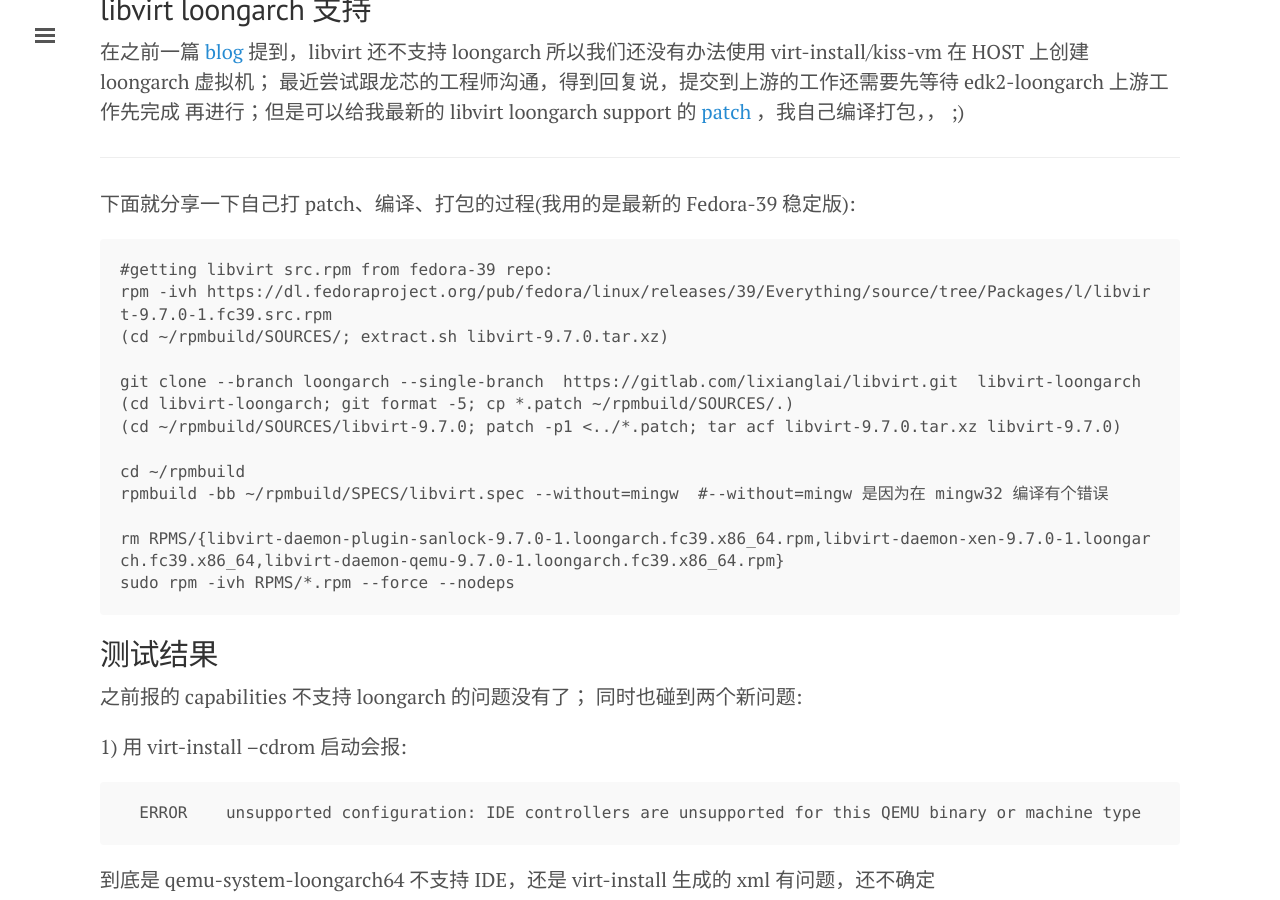
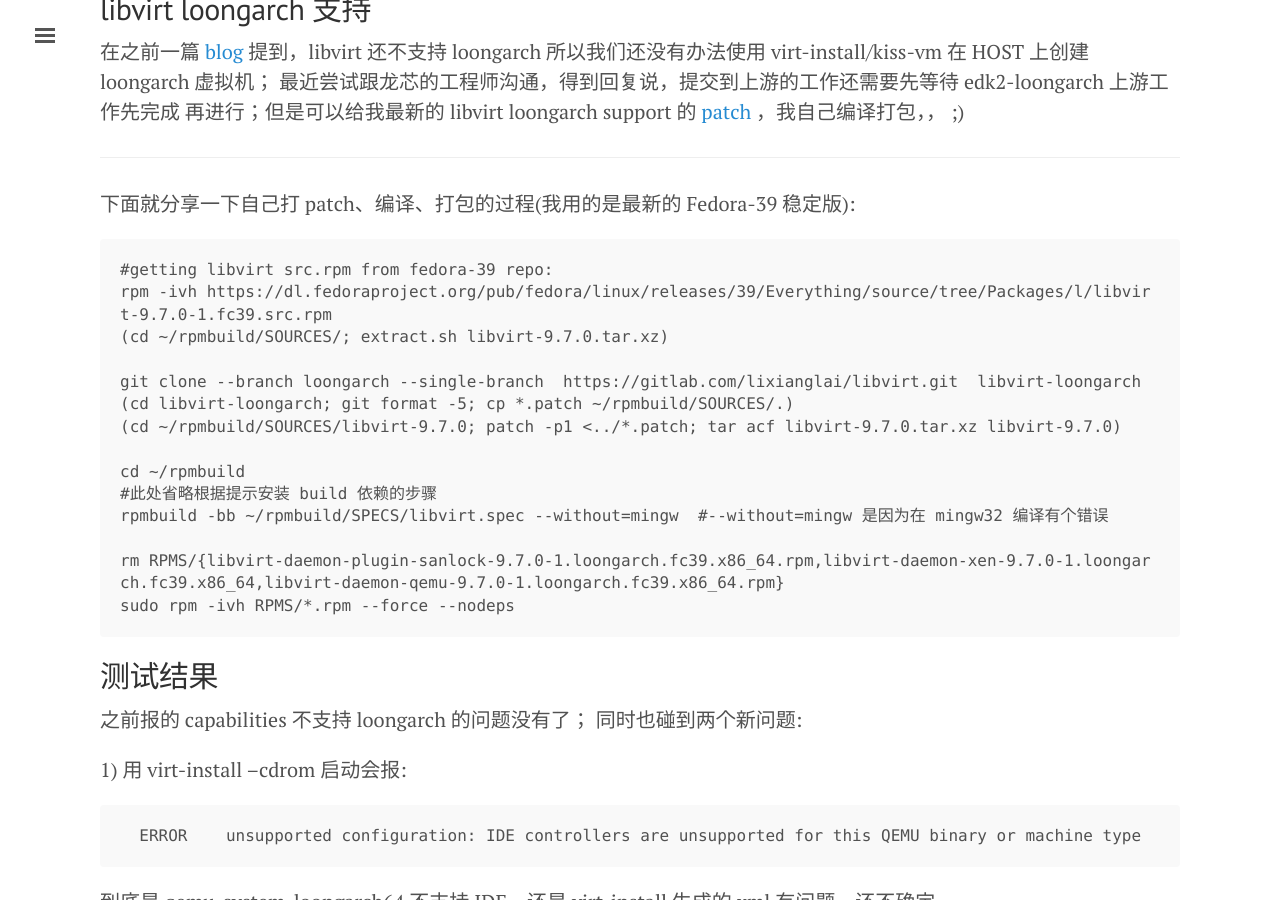
Before and after one commit to tcler/tcler.github.io, a Jekyll site: the page built from _posts/2023-12-02-libvirt-loongarch-support.md, in a window 1280 px wide and 900 px high, scrolled down 349 px. Built offline with Jekyll 4.4.1, drawn with Linux system fonts in a browser that asks for light colours.

Commit message:
Update 2023-12-02-libvirt-loongarch-support.md

```diff
--- a/_posts/2023-12-02-libvirt-loongarch-support.md
+++ b/_posts/2023-12-02-libvirt-loongarch-support.md
@@ -20,6 +20,7 @@
 (cd ~/rpmbuild/SOURCES/libvirt-9.7.0; patch -p1 <../*.patch; tar acf libvirt-9.7.0.tar.xz libvirt-9.7.0)
 
 cd ~/rpmbuild
+#此处省略根据提示安装 build 依赖的步骤
 rpmbuild -bb ~/rpmbuild/SPECS/libvirt.spec --without=mingw  #--without=mingw 是因为在 mingw32 编译有个错误
 
 rm RPMS/{libvirt-daemon-plugin-sanlock-9.7.0-1.loongarch.fc39.x86_64.rpm,libvirt-daemon-xen-9.7.0-1.loongarch.fc39.x86_64,libvirt-daemon-qemu-9.7.0-1.loongarch.fc39.x86_64.rpm}
```
